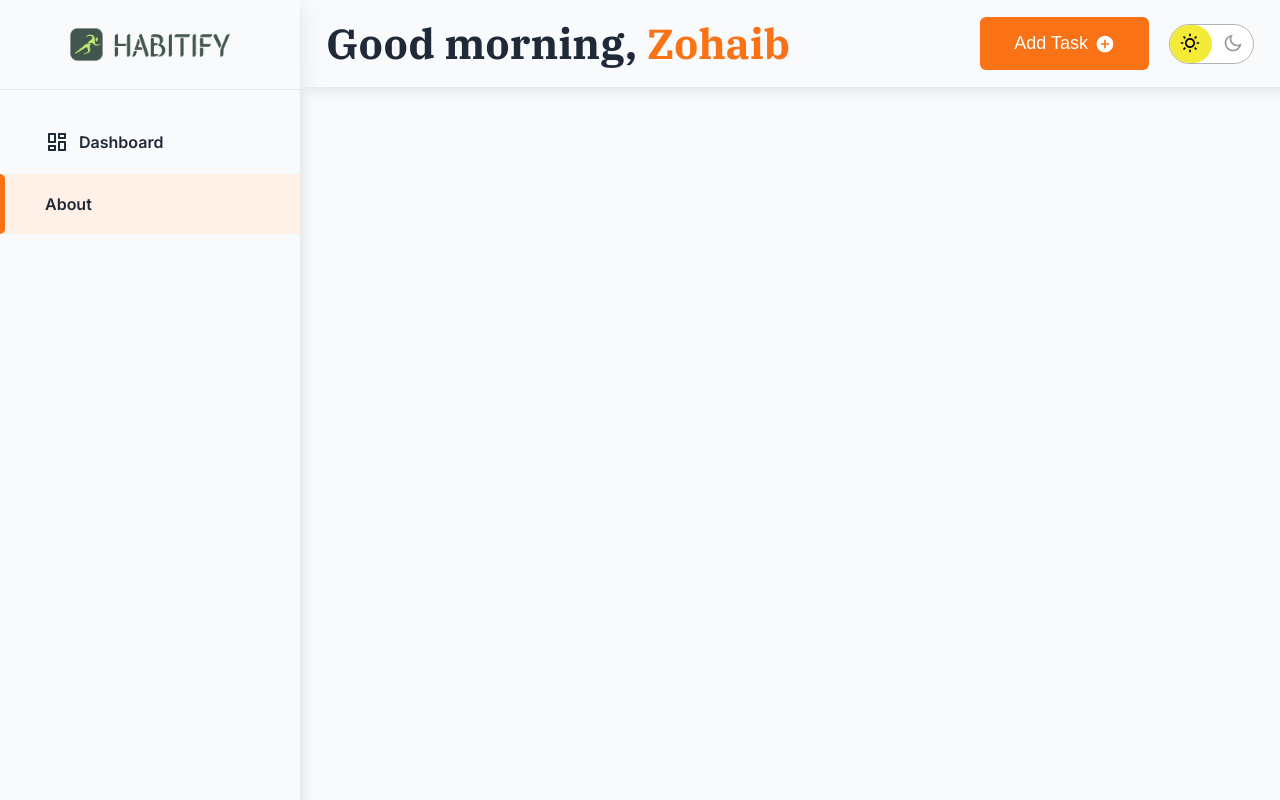
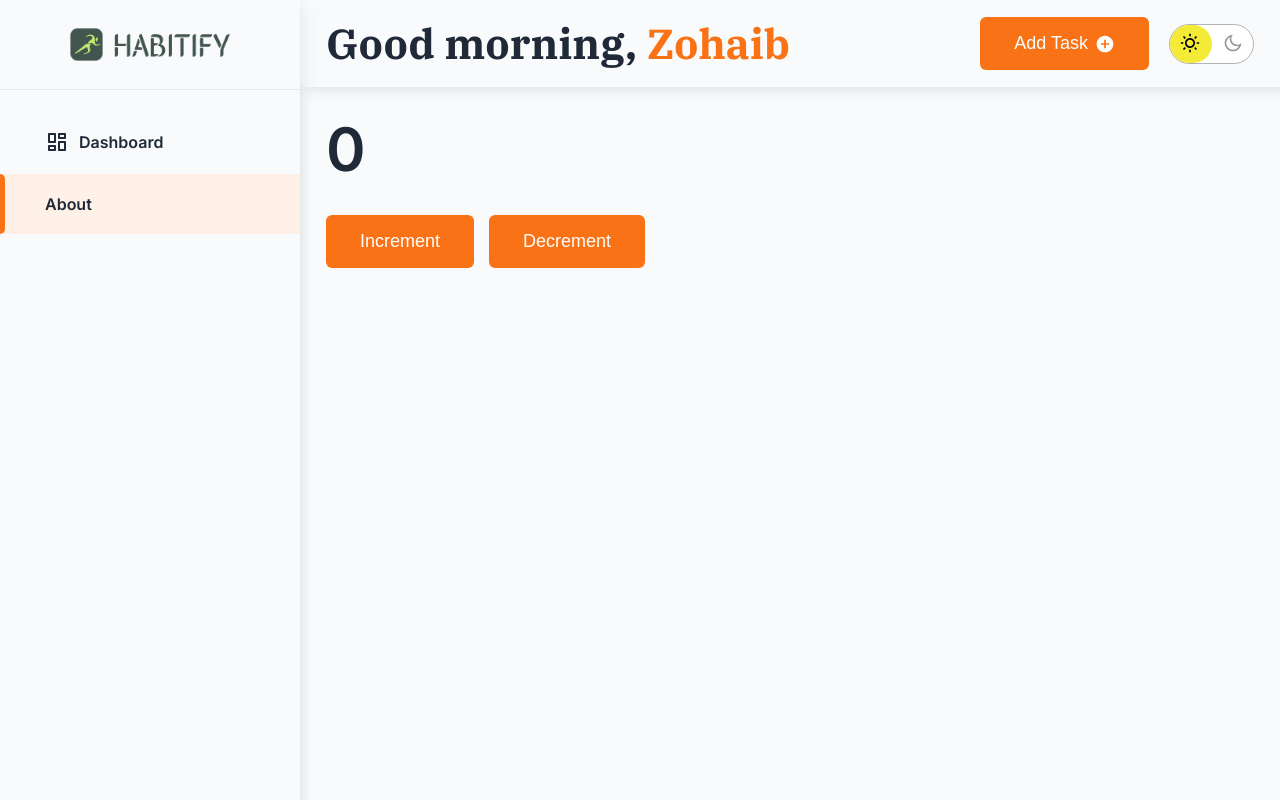
Before and after one commit to zohaibrasheed-dev/habitify, a React (Vite) app: page /about in a window 1280 px wide. Built offline with nearby package versions, Linux system fonts and the light colour scheme.

Commit message:
redux-react

```diff
--- a/package.json
+++ b/package.json
@@ -14,6 +14,7 @@
     "@remixicon/react": "^4.9.0",
     "react": "^19.2.0",
     "react-dom": "^19.2.0",
+    "react-redux": "^9.2.0",
     "react-router-dom": "^7.14.1",
     "remixicon": "^4.9.1"
   },
--- a/src/App.jsx
+++ b/src/App.jsx
@@ -2,15 +2,19 @@ import { Route, Routes } from "react-router-dom";
 import MainLayout from "./layouts/MainLayout";
 import Dashboard from "./pages/Dashboard/Dashboard";
 import About from "./pages/About/About";
+import { Provider } from "react-redux";
+import { store } from "./redux/store";
 
 function App() {
   return (
+    <Provider store={store}>
       <Routes>
         <Route path="/" element={<MainLayout />} >
           <Route index element={<Dashboard />} />
           <Route path="/about" element={<About />} />
         </Route>
       </Routes>
+    </Provider>
   )
 }
 
--- a/src/components/Tasks/Tasks.module.css
+++ b/src/components/Tasks/Tasks.module.css
@@ -40,7 +40,7 @@
 .noTasks {
     font-size: 18px;
     display: block;
-    color: var(--text-color);
+    color: var(--text-primary);
     font-weight: 500;
     position: absolute;
     top: 45%;
--- a/src/pages/About/About.jsx
+++ b/src/pages/About/About.jsx
@@ -1,8 +1,23 @@
+import styles from './About.module.css';
+import {useDispatch, useSelector} from "react-redux";
+import { increment, decrement } from "../../redux/features/counterSlice";
+
 
 function About() {
+
+    const count = useSelector((state) => state.counter.value);
+    const dispatch = useDispatch();
+
     return (
         <div className="contentWrapper">
+            <div className="counter">
+                <span className={styles.counter}>{count}</span>
 
+                <div className={`${styles.counterBtns} flex`}>
+                    <button type="button" onClick={() => dispatch(increment())} className="btn btn-primary">Increment</button>
+                    <button type="button" onClick={() => dispatch(decrement())} className="btn btn-primary">Decrement</button>
+                </div>
+            </div>
         </div>
     )
 }
--- /dev/null
+++ b/src/pages/About/About.module.css
@@ -0,0 +1,9 @@
+.counter {
+    font-size: 60px;
+    font-weight: 600;
+    color: var(--text-primary);
+}
+.counterBtns {
+    margin-top: 30px;
+    gap: 15px;
+}
--- a/src/redux/features/counterSlice.js
+++ b/src/redux/features/counterSlice.js
@@ -0,0 +1,16 @@
+import { createSlice } from "@reduxjs/toolkit";
+
+const counterSlice = createSlice({
+    name: 'counter',
+    initialState: {
+        value: 0
+    },
+    reducers: {
+        increment: (state) => {state.value += 1},
+        decrement: (state) => {state.value -= 1},
+    }
+})
+
+export const {increment, decrement} = counterSlice.actions;
+
+export default counterSlice.reducer;
--- a/src/redux/store.js
+++ b/src/redux/store.js
@@ -0,0 +1,8 @@
+import { configureStore } from "@reduxjs/toolkit";
+import counterReducer from "./features/counterSlice";
+
+export const store = configureStore( {
+    reducer: {
+        counter: counterReducer,
+    }
+})
```
Also changed, not shown: 1 other file (tests, documents, lock files or other folders). Lines whose indentation alone changed are shown as unchanged.
